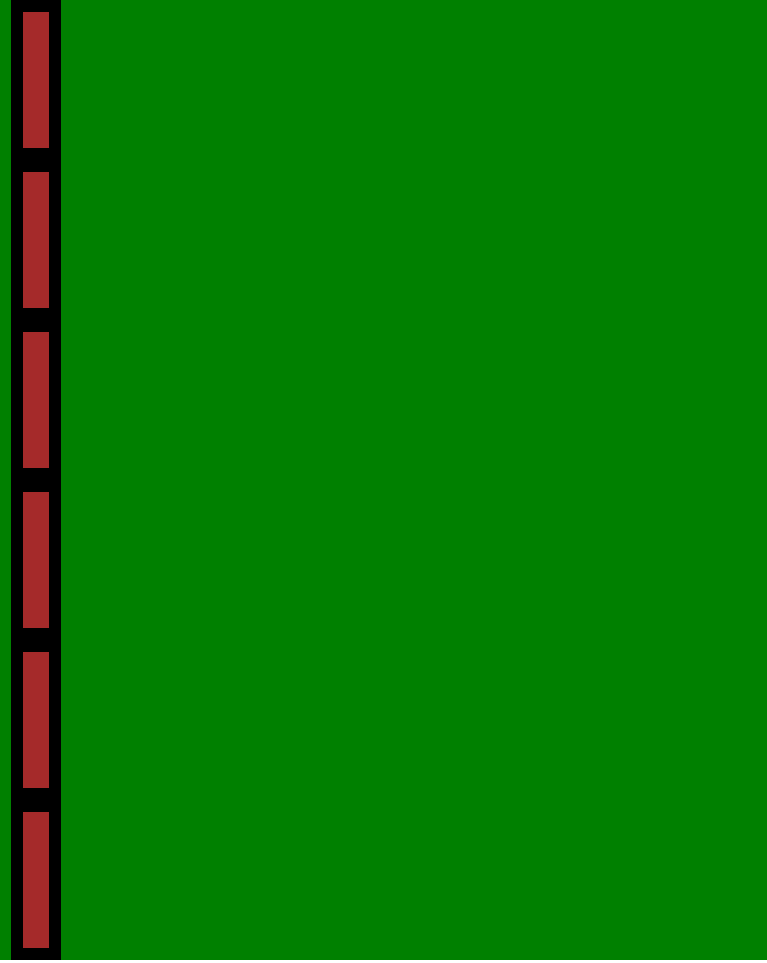
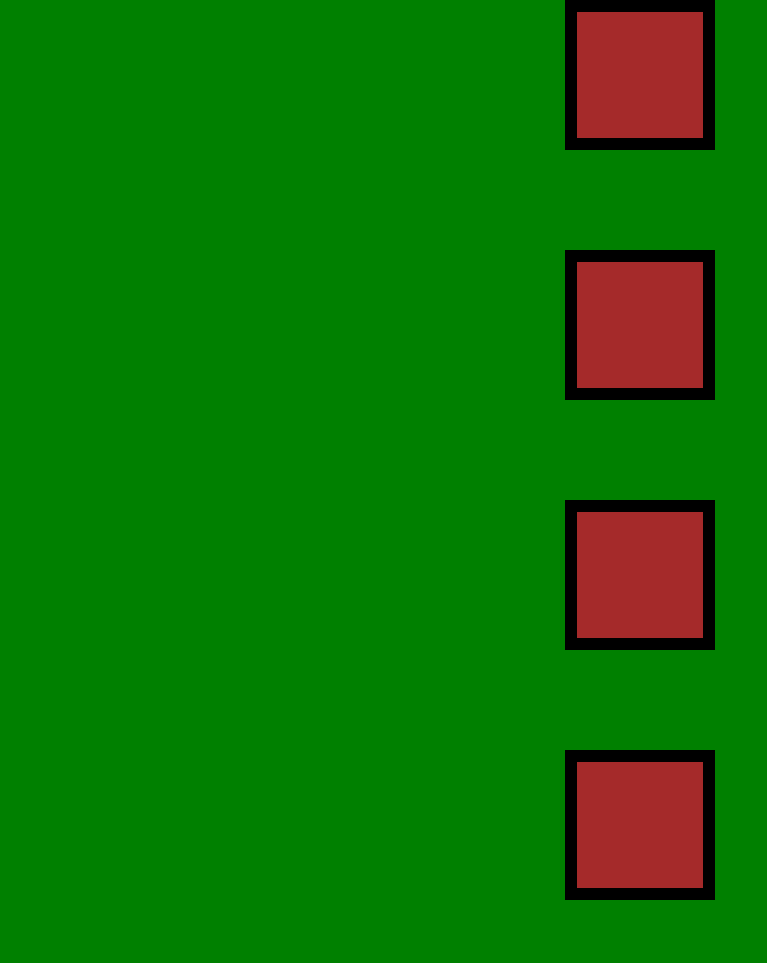
Before and after one commit to NicolasMoralesDev/Clases-Akina, a plain HTML site: page index.html in a window 1280 px wide. Shown: the top 963 px of the page, without its empty margins (0-767 px from the left). Drawn offline with nearby package versions, Linux system fonts and the light colour scheme.

Commit message:
intro a mediaquerys

```diff
--- a/index.html
+++ b/index.html
@@ -26,9 +26,8 @@
         no aportan ningun estilo a la pagina.
      -->
 
-        <nav class="navegacion  text-light contenedor d-flex container-fluid flex-column ">
+        <nav class="navegacion  text-light contenedor">
             <div>
-
             </div>
             <div>
 
@@ -54,6 +53,7 @@
     </main>
 
     <footer>
+<span>titulo</span>
 
     </footer>
 </body>
--- a/style.css
+++ b/style.css
@@ -1,22 +1,45 @@
-* {                                  /* Rseseteo universal de estilos. mediante el selector universal */
+* {
+    /* Rseseteo universal de estilos. mediante el selector universal */
     box-sizing: border-box;
     padding: 0;
     margin: 0;
     list-style: none;
-    color: white;
-    font-size: 14px; /* cambiamos valor rem, ahora 1 rem sera 14px */
+    font-size: 14px;
+    /* cambiamos valor rem, ahora 1 rem sera 14px */
 
 }
 
+.navegacion {
+    display: flex;
+    justify-content: center;
+    gap: 100px;
+    background-color: green;
 
-.contenedor > div {
+}
+
+.contenedor>div {
     border: 12px, solid, black;
-    width: 50px;
-    height: 20vh;
+    width: 150px;
+    height: 150px;
     background-color: brown;
 }
 
-.navegacion{
-   background-color: green;
+
+/* Realiza consultas sobre, el tamaño, orientacion de la pantaña.  */
+
+@media  screen and (orientation: landscape) {
+    .navegacion {
+        align-items: center;
+        flex-direction: column;
+    }
 
 }
+
+@media screen and (max-width: 767px) {
+    /* Tus estilos para celulares */
+
+    .navegacion {
+        align-items: center;
+        flex-direction: column;
+    }
+}
```
